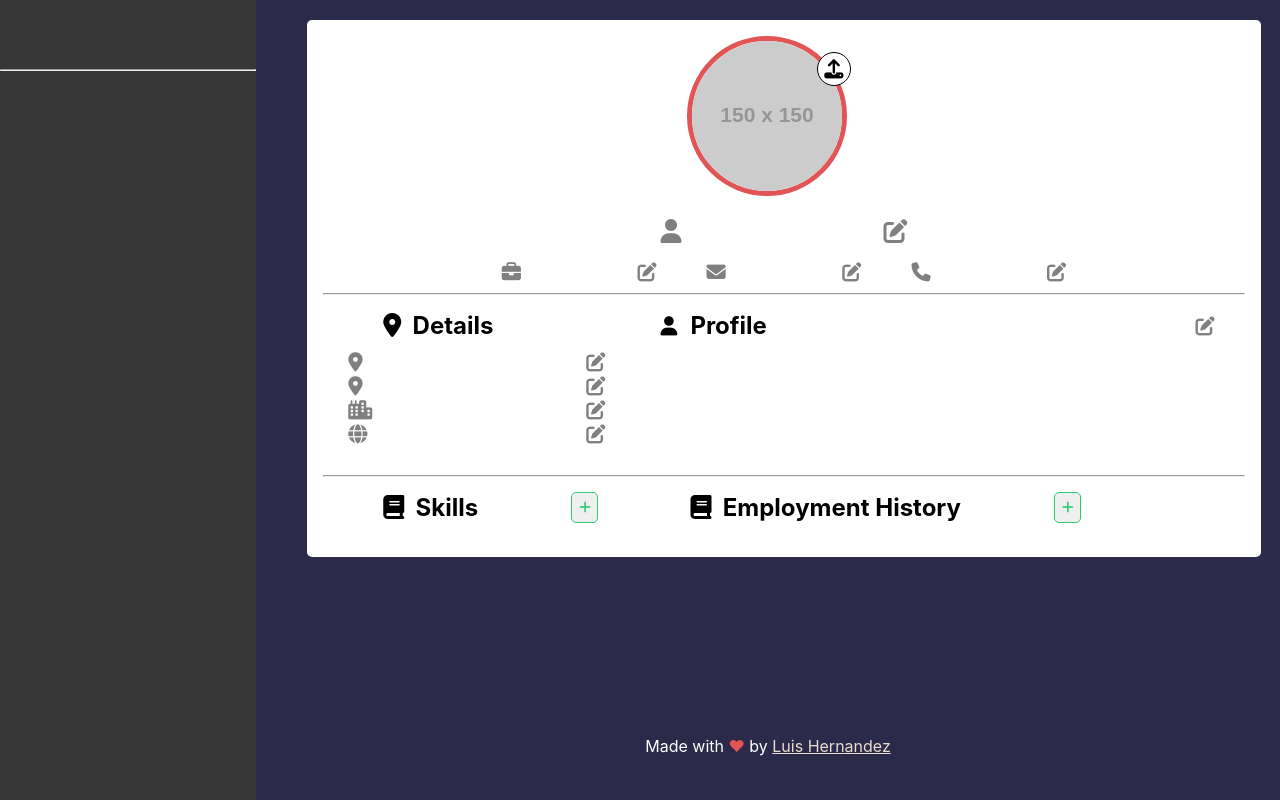
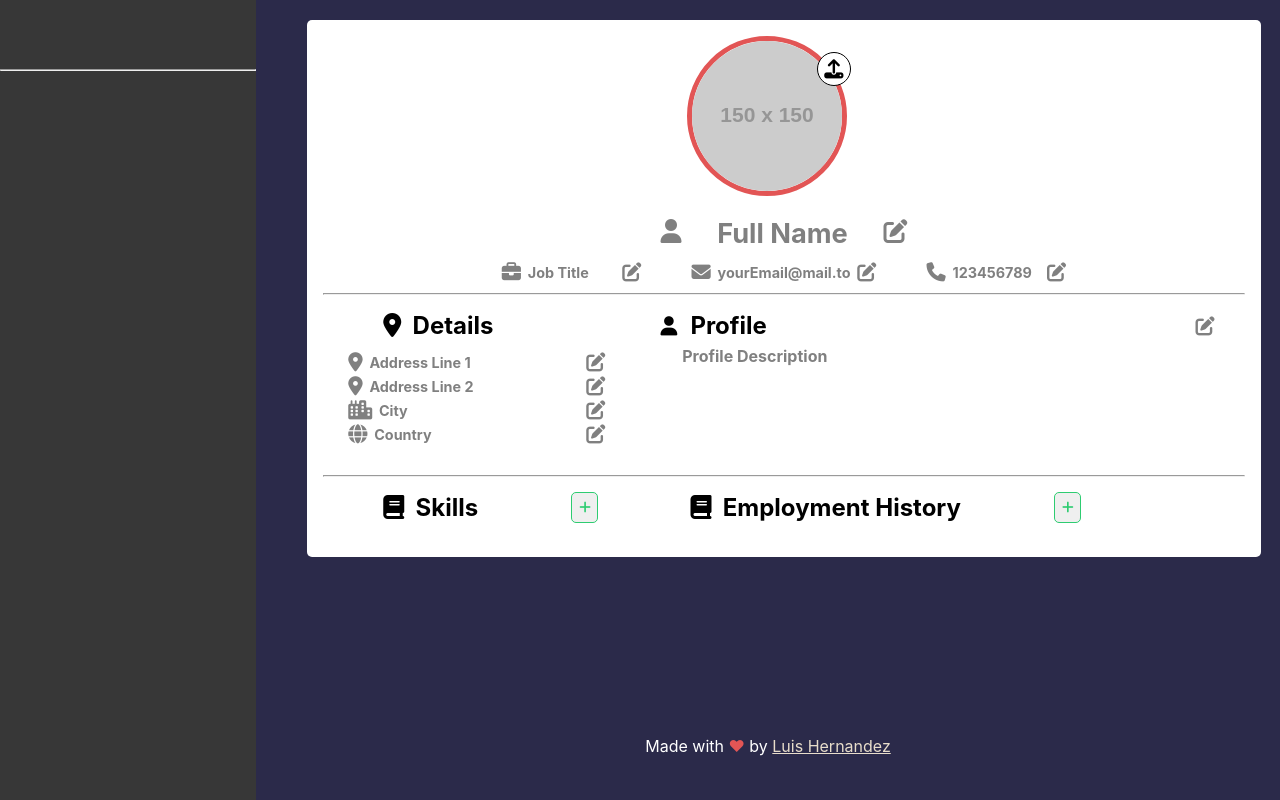
Before and after one commit to LuisHernandezCoding/cv-project-react, a React (Create React App) app: page / in a window 1280 px wide. Built offline with nearby package versions, Linux system fonts and the light colour scheme.

Commit message:
Fix for default value on BasicFormInfo

```diff
--- a/src/components/form/BasicFormInfo.js
+++ b/src/components/form/BasicFormInfo.js
@@ -8,20 +8,23 @@ function saveToLocalStorage(inputName, value) {
 
 export default function BasicFormInfo() {
   let vars = {
-    name: '',
-    title: '',
-    email: '',
-    phone: '',
-    address: '',
-    address2: '',
-    city: '',
-    country: '',
-    profile: '',
+    name: 'Full Name',
+    title: 'Job Title',
+    email: 'yourEmail@mail.to',
+    phone: '123456789',
+    address: 'Address Line 1',
+    address2: 'Address Line 2',
+    city: 'City',
+    country: 'Country',
+    profile: 'Profile Description',
   };
 
   vars = Object.keys(vars).reduce((acc, key) => {
-    acc[key] = localStorage.getItem(key);
-    return acc;
+    const value = localStorage.getItem(key);
+    if (value) {
+      return { ...acc, [key]: value };
+    }
+    return { ...acc, [key]: vars[key] };
   }, {});
 
   const {
```
